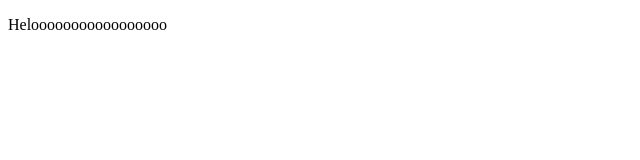
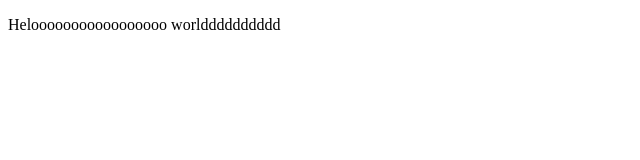
Before and after one commit to bhumika-suthar/myRepo, a plain HTML site: page index.html in a window 1280 px wide. Shown: the whole page, without its empty margins (0-640 px from the left). Drawn offline with Linux system fonts and the light colour scheme.

Commit message:
added world

```diff
--- a/index.html
+++ b/index.html
@@ -6,6 +6,6 @@
     <title>Document</title>
 </head>
 <body>
-    <p>Helooooooooooooooooo</p>
+    <p>Helooooooooooooooooo worldddddddddd</p>
 </body>
 </html>
```
